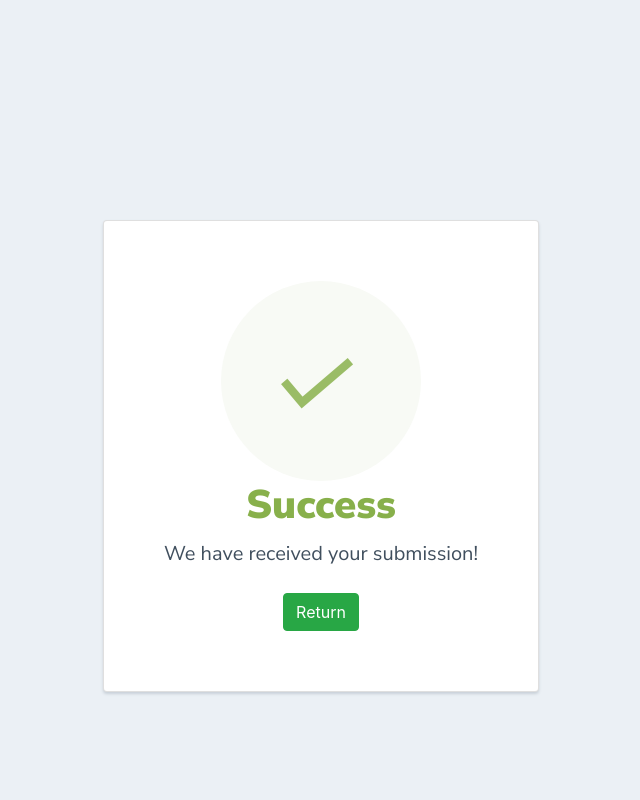
After one commit to kaljoshuaranbaratharajan/pythonProject, a Flask app: page /completerqst in a window 1280 px wide. The commit adds this page. Shown: the whole page, without its empty margins (319-959 px from the left). Run offline with Flask 2, Linux system fonts and the light colour scheme; the visitor is signed in with stand-in values (Sample User, id 1); some libraries are stand-ins or nearby versions.

Commit message:
added dlib face recognition to sighting tab, done stress testing with several test cases and images of individuals, added success page, tested face recognitions capabilities

```diff
--- a/src/server.py
+++ b/src/server.py
@@ -5,6 +5,9 @@ import MySQLdb.cursors
 import re
 import os
 from datetime import datetime
+import cv2
+import numpy as np
+import face_recognition
 
 app = Flask(__name__)
 
@@ -124,6 +127,7 @@ def login():
             session['id'] = account['id']
             session['name'] = account['name']
             session['email'] = account['email']
+            session['phone'] = account['phone']
             msg = 'Logged in successfully !'
             return render_template('mainmenu.html', msg=msg)
         else:
@@ -134,12 +138,13 @@ def login():
 @app.route('/register', methods=['GET', 'POST'])
 def register():
     msg = ''
-    if request.method == 'POST' and 'name' in request.form and 'password' in request.form and 'email' in request.form:
+    if request.method == 'POST' and 'name' in request.form and 'password' in request.form and 'email' in request.form and 'phone' in request.form:
         name = request.form['name']
         password = request.form['password']
         email = request.form['email']
+        phone = request.form['phone']
         cursor = mysql.connection.cursor(MySQLdb.cursors.DictCursor)
-        cursor.execute('SELECT * FROM users WHERE name = % s', [name])
+        cursor.execute('SELECT * FROM users WHERE email = % s', [email])
         account = cursor.fetchone()
         if account:
             msg = 'Account already exists !'
@@ -147,10 +152,12 @@ def register():
             msg = 'Invalid email address !'
         elif not re.match(r'[A-Za-z]+', name):
             msg = 'Name must contain only characters!'
-        elif not name or not password or not email:
+        elif not re.match(r'[0-9]+', phone):
+            msg = 'Please enter a valid phone number!'
+        elif not name or not password or not email or not phone:
             msg = 'Please fill out the form !'
         else:
-            cursor.execute('INSERT INTO users (name, email, password) VALUES (% s, % s, % s)', (name, email, password))
+            cursor.execute('INSERT INTO users (name, email, password, phone) VALUES (%s, %s, %s, %s)', (name, email, password, phone))
             mysql.connection.commit()
             msg = 'You have successfully registered !'
     elif request.method == 'POST':
@@ -163,50 +170,61 @@ def logout():
     session.pop('loggedin', None)
     session.pop('id', None)
     session.pop('name', None)
+    session.pop('email', None)
     return redirect(url_for('login'))
 
 
 @app.route('/missinglist', methods=['GET', 'POST'])
 def missinglist():
-    cursor = mysql.connection.cursor(MySQLdb.cursors.DictCursor)
-    # query = "SELECT rqstforms.*, images.mImages FROM rqstforms LEFT JOIN images ON rqstforms.rqstId = images.rqstId WHERE status ='2' AND numOfImg = '0'"
-    # cursor.execute(query)
+    if "email" in session:
+        cursor = mysql.connection.cursor(MySQLdb.cursors.DictCursor)
+        query = "SELECT rqstforms.*, images.mImages FROM rqstforms INNER JOIN images ON images.rqstId = rqstforms.rqstId WHERE status ='2' AND numOfImg = '0'"
+        cursor.execute(query)
+        row = cursor.fetchall()
 
-    query = "SELECT rqstforms.*, images.mImages, sightforms.sDate, sightforms.sAddress FROM rqstforms INNER JOIN images ON images.rqstId = rqstforms.rqstId " \
-            "LEFT JOIN sightforms ON sightforms.rqstId = rqstforms.rqstId WHERE status ='2' AND numOfImg = '0'"
-    cursor.execute(query)
-
-    row = cursor.fetchall()
-
-    return render_template("missinglist.html", row=row)
+        return render_template("missinglist.html", row=row)
+    else:
+        return redirect(url_for('login'))
 
 
 @app.route('/mainmenu')
 def mainmenu():
-    return render_template("mainmenu.html")
+    if "email" in session:
+        return render_template("mainmenu.html")
+    else:
+        return redirect(url_for('login'))
 
 
 @app.route('/map')
 def map():
-    cursor = mysql.connection.cursor(MySQLdb.cursors.DictCursor)
-    query = "SELECT rqstforms.*, images.mImages FROM rqstforms LEFT JOIN images ON rqstforms.rqstId = images.rqstId WHERE status ='2' AND numOfImg = '0'"
-    cursor.execute(query)
-    row = cursor.fetchall()
-    return render_template("map.html", row=row)
+    if "email" in session:
+        cursor = mysql.connection.cursor(MySQLdb.cursors.DictCursor)
+        query = "SELECT rqstforms.*, images.mImages FROM rqstforms LEFT JOIN images ON rqstforms.rqstId = images.rqstId WHERE status ='2' AND numOfImg = '0'"
+        cursor.execute(query)
+        row = cursor.fetchall()
+        return render_template("map.html", row=row)
+    else:
+        return redirect(url_for('login'))
 
 
 @app.route('/rqstform')
 def rqstform():
-    return render_template("rqstform.html")
+    if "email" in session:
+        return render_template("rqstform.html")
+    else:
+        return redirect(url_for('login'))
 
 
 @app.route('/sightform')
 def sightform():
-    cursor = mysql.connection.cursor(MySQLdb.cursors.DictCursor)
-    query = "SELECT * FROM rqstforms WHERE status ='2'"
-    cursor.execute(query)
-    row = cursor.fetchall()
-    return render_template("sightform.html", row=row)
+    if "email" in session:
+        cursor = mysql.connection.cursor(MySQLdb.cursors.DictCursor)
+        query = "SELECT * FROM rqstforms WHERE status ='2'"
+        cursor.execute(query)
+        row = cursor.fetchall()
+        return render_template("sightform.html", row=row)
+    else:
+        return redirect(url_for('login'))
 
 
 @app.route('/upload', methods=['POST', 'GET'])
@@ -219,6 +237,8 @@ def upload():
         mLong = request.form['lat']
         mLat = request.form['long']
         address = request.form['address']
+        user = session["name"]
+        phone = session["phone"]
 
         cursor = mysql.connection.cursor(MySQLdb.cursors.DictCursor)
         now = datetime.now().date()
@@ -227,8 +247,8 @@ def upload():
 
         # submit into db for request
         cursor.execute(
-            "INSERT INTO rqstforms (mName, mDate, mAge, mGender, mLong, mLat, location, uploadedDate) VALUES (%s, %s, %s, %s, %s, %s, %s, %s)",
-            (mName, mDate, mAge, mGender, mLong, mLat, address, now))
+            "INSERT INTO rqstforms (mName, mDate, mAge, mGender, mLong, mLat, location, uploadedDate, user, phone) VALUES (%s, %s, %s, %s, %s, %s, %s, %s, %s, %s)",
+            (mName, mDate, mAge, mGender, mLong, mLat, address, now, user, phone))
 
         # get id from rqstfrom
         userid = cursor.lastrowid
@@ -247,47 +267,92 @@ def upload():
 
         mysql.connection.commit()
 
-    return render_template("rqstform.html")
+    return render_template("completerqst.html")
 
+@app.route('/completerqst')
+def completerqst():
+    if "email" in session:
+        return render_template("completerqst.html")
+    else:
+        return redirect(url_for('login'))
 
 @app.route('/sight', methods=['POST', 'GET'])
 def sight():
     if request.method == 'POST':
-        rqstId = request.form['rqstId']
+        optionId = request.form['optionId']
         sDate = request.form['sDate']
         sTime = request.form['sTime']
         sAddress = request.form['sAddress']
+        user = session["name"]
 
         cursor = mysql.connection.cursor(MySQLdb.cursors.DictCursor)
+        files = request.files.getlist('sights[]')
 
-        # get id from rqstfrom
-        print(rqstId)
-        try:
-            query = "UPDATE sightforms SET sDate = %s, sTime = %s, sAddress = %s WHERE rqstId = %s"
-            cursor.execute(query, (sDate, sTime, sAddress, rqstId))
-            cursor.close()
+        # submit into db for request
+        cursor.execute(
+            "INSERT INTO sightforms (sDate, sTime, sAddress, rqstId, user) VALUES (%s, %s, %s, %s, %s)",
+            (sDate, sTime, sAddress, optionId, user))
 
-        except:
-            cursor.execute(
-                "INSERT INTO sightforms (sDate, sTime, sAddress, rqstId) VALUES (%s, %s, %s, %s)",
-                (sDate, sTime, sAddress, rqstId))
-            cursor.close()
-        flash('File(s) successfully uploaded')
+        # get id from sightform
+        sightid = cursor.lastrowid
 
+        cursor.execute('SELECT mImages FROM images WHERE rqstId = %s', [optionId])
+        dbresult = cursor.fetchall()
+
+        # keep file path but extract img name from json ** care for tuple errors
+        imgdb = face_recognition.load_image_file("static/uploads/" + dbresult[0]['mImages'])
+        imgdb = cv2.cvtColor(imgdb, cv2.COLOR_BGR2RGB)
+
+        percentage = 0
+        # insert image into sighting image database
+        for file in files:
+            if file and allowed_file(file.filename):
+                filename = secure_filename(file.filename)
+                file.save(os.path.join(basedir, app.config['UPLOAD_FOLDER'], filename))
+
+                imgsight = face_recognition.load_image_file("static/uploads/" + file.filename)
+                imgsight = cv2.cvtColor(imgsight, cv2.COLOR_BGR2RGB)
+
+                encodeDB = face_recognition.face_encodings(imgdb)[0]
+
+                encodeSight = face_recognition.face_encodings(imgsight)[0]
+
+                faceDis = face_recognition.face_distance([encodeDB], encodeSight)
+
+                comparingpercentage = (1.0 - (faceDis[0]))
+
+                if(comparingpercentage > percentage):
+                    percentage = comparingpercentage
+
+                finalpercentage = round(percentage * 100, 2)
+
+                print(str(finalpercentage) + " match")
+
+                cursor.execute(
+                    'INSERT INTO sightimages (sImages, sightId, numOfImg, comparingpercentage) VALUES (%s, %s, %s, %s)',
+                    (filename, sightid, files.index(file), finalpercentage))
+
+        cursor.close()
         mysql.connection.commit()
 
-    return render_template("sightform.html")
+    return render_template("completerqst.html")
 
 
-@app.route('/aboutus')
-def aboutus():
-    return render_template("aboutus.html")
+@app.route('/sightings')
+def sightings():
+    if "email" in session:
+        cursor = mysql.connection.cursor(MySQLdb.cursors.DictCursor)
 
+        # display all sightings
+        query = "SELECT rqstforms.mName, sightimages.sImages, sightimages.comparingpercentage, sightforms.sDate, sightforms.user, sightforms.sAddress FROM sightforms INNER JOIN rqstforms ON sightforms.rqstId = rqstforms.rqstId " \
+                "LEFT JOIN sightimages ON sightforms.sightId = sightimages.sightId WHERE status ='2' AND numOfImg = '0'"
+        cursor.execute(query)
+        row = cursor.fetchall()
+        cursor.close()
 
-@app.route('/profile')
-def profile():
-    return render_template("profile.html")
-
+        return render_template("sightings.html", row=row)
+    else:
+        return redirect(url_for('login'))
 
 if __name__ == "__main__":
     app.run(debug=True)
--- /dev/null
+++ b/src/templates/completerqst.html
@@ -0,0 +1,63 @@
+
+<html>
+  <head>
+    <link href="https://fonts.googleapis.com/css?family=Nunito+Sans:400,400i,700,900&display=swap" rel="stylesheet">
+        <!--    bootstrap-->
+    <link rel="stylesheet" href="https://stackpath.bootstrapcdn.com/bootstrap/4.3.1/css/bootstrap.min.css"
+          integrity="sha384-ggOyR0iXCbMQv3Xipma34MD+dH/1fQ784/j6cY/iJTQUOhcWr7x9JvoRxT2MZw1T" crossorigin="anonymous">
+    <!--    fontawesome-->
+    <link rel="stylesheet" href="https://cdnjs.cloudflare.com/ajax/libs/font-awesome/5.14.0/css/all.min.css"
+          integrity="sha512-1PKOgIY59xJ8Co8+NE6FZ+LOAZKjy+KY8iq0G4B3CyeY6wYHN3yt9PW0XpSriVlkMXe40PTKnXrLnZ9+fkDaog=="
+          crossorigin="anonymous"/>
+    <meta charset="UTF-8">
+    <title>{% block title %}Success Message{% endblock %}</title>
+  </head>
+    <style>
+      body {
+        text-align: center;
+        padding: 40px 0;
+        background: #EBF0F5;
+        margin-top: 180px;
+      }
+        h1 {
+          color: #88B04B;
+          font-family: "Nunito Sans", "Helvetica Neue", sans-serif;
+          font-weight: 900;
+          font-size: 40px;
+          margin-bottom: 10px;
+        }
+        p {
+          color: #404F5E;
+          font-family: "Nunito Sans", "Helvetica Neue", sans-serif;
+          font-size:20px;
+          margin: 0;
+        }
+      i {
+        color: #9ABC66;
+        font-size: 100px;
+        line-height: 200px;
+        margin-left:-15px;
+      }
+      .card {
+        background: white;
+        padding: 60px;
+        border-radius: 4px;
+        box-shadow: 0 2px 3px #C8D0D8;
+        display: inline-block;
+        margin: 0 auto;
+      }
+    </style>
+    <body>
+      <div class="card">
+      <div style="border-radius:200px; height:200px; width:200px; background: #F8FAF5; margin:0 auto;">
+        <i class="checkmark">✓</i>
+      </div>
+        <h1>Success</h1>
+        <p>We have received your submission!</p>
+        <br>
+        <div>
+          <a class="btn btn-success" href="{{ url_for('mainmenu') }}" role="button">Return</a>
+        </div>
+      </div>
+    </body>
+</html>
--- a/src/templates/login.html
+++ b/src/templates/login.html
@@ -40,9 +40,8 @@
                         </h2>
                         <div class="msg">{{ msg }}</div>
                         <p class="text-center text-muted mt-5 mb-0">Don't have an account?
-                            <a href="{{ url_for('register') }}" class="fw-bold text-body">
-                                <u>Register here</u>
-                            </a>
+                            <a href="{{ url_for('register') }}" class="btn btn-primary">
+                                Register</a>
                         </p>
                     </div>
                 </div>
--- a/src/templates/register.html
+++ b/src/templates/register.html
@@ -39,6 +39,11 @@
                                            class="form-control form-control-lg"
                                            placeholder="Confirm Password" required=""/>
                                 </div>
+                                <div class="form-outline mb-4">
+                                    <input id="phone" name="phone" type="tel"
+                                           class="form-control form-control-lg"
+                                           placeholder="Phone Number" required=""/>
+                                </div>
                                 <div class="d-flex justify-content-center">
                                     <button type="submit" class="btn btn-primary btn-lg btn-block ">Register</button>
                                 </div>
```
Also changed, not shown: src/templates/mainmenu.html (+8 -8 lines), src/templates/missinglist.html (+7 -5 lines), src/templates/navbar.html (+4 -11 lines), src/templates/rqstform.html (+4 -21 lines), src/templates/sightform.html (+21 -6 lines), src/templates/sightings.html (added, +37 -0 lines).
